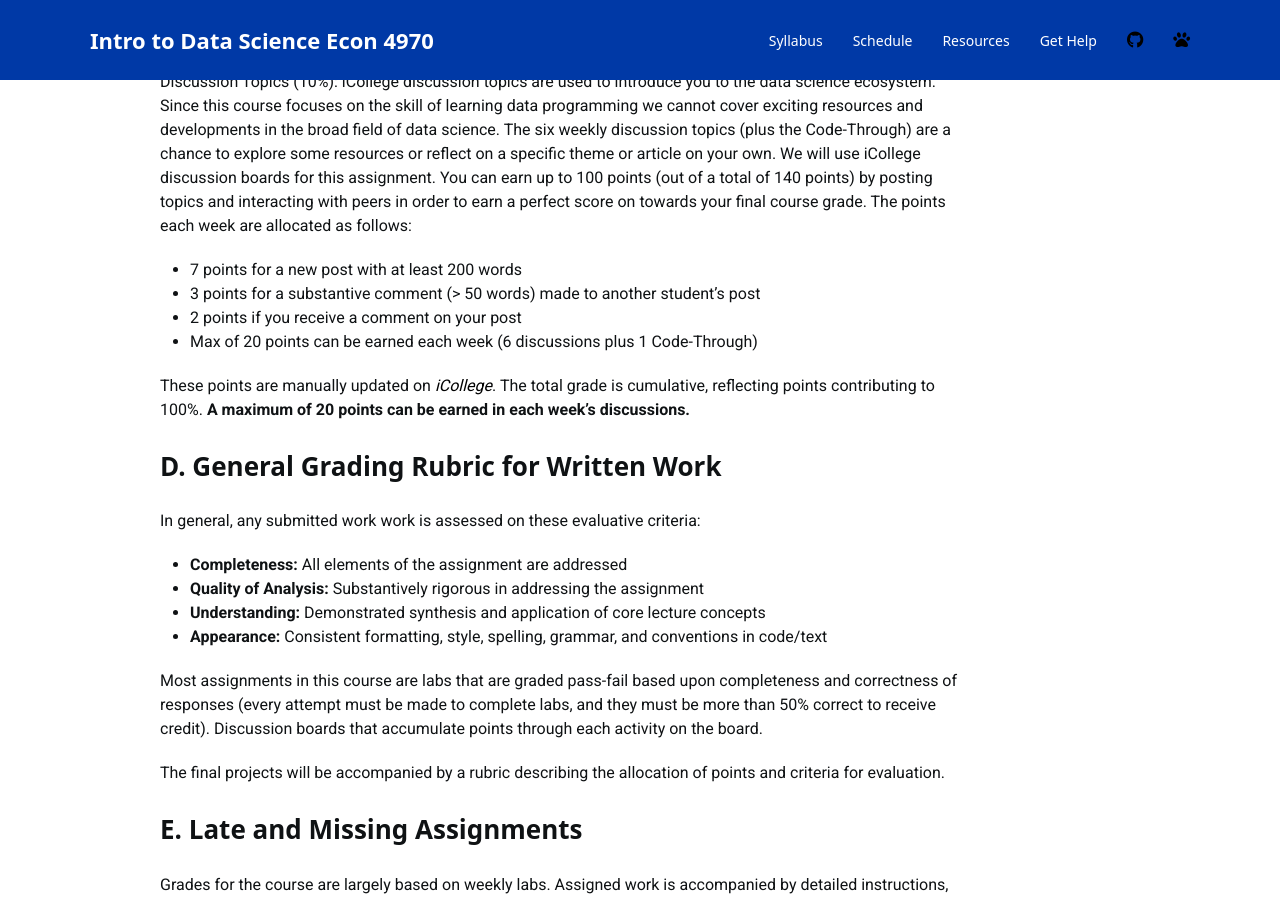
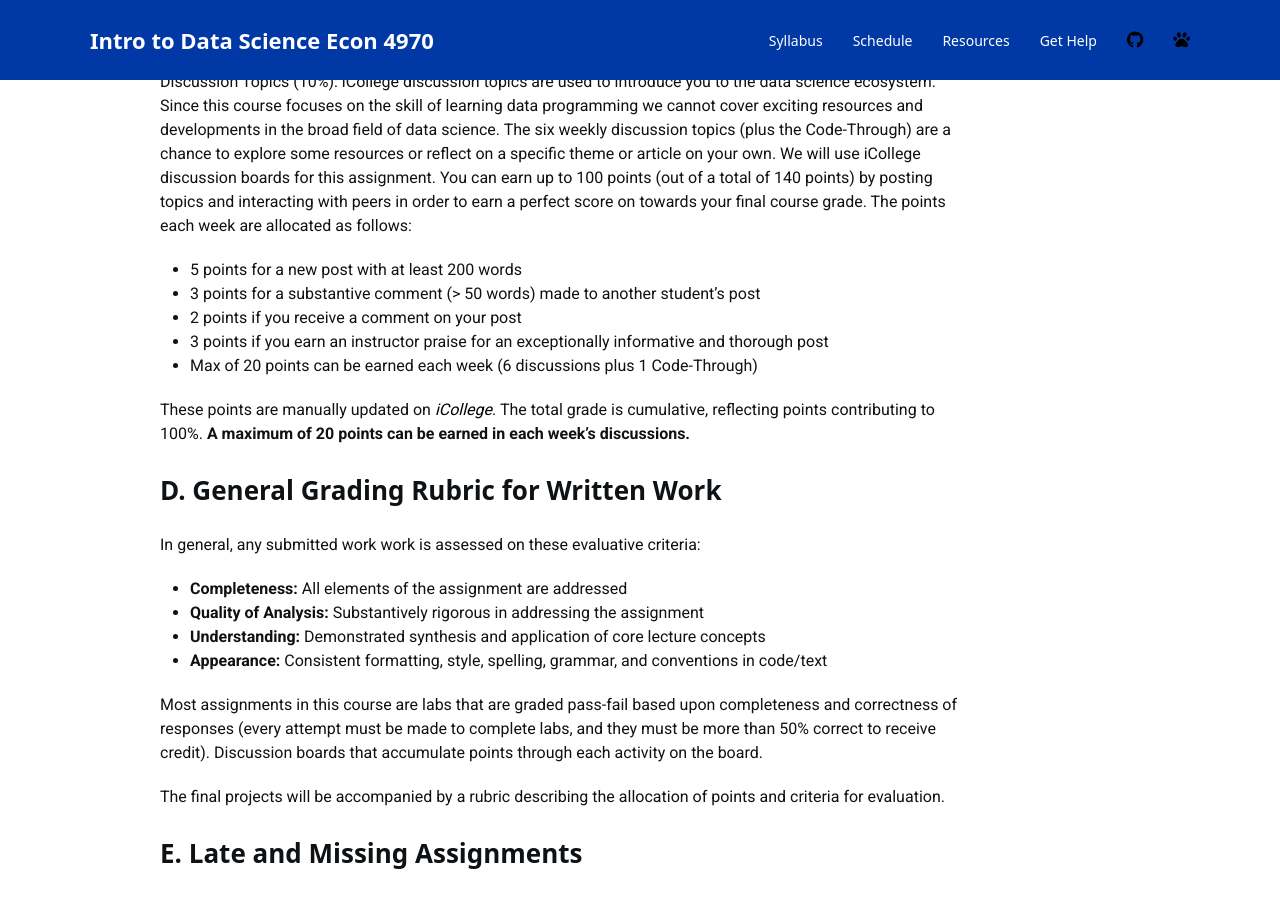
Before and after one commit to lalmada1/Intro-to-Data-Science-Econ-4970, a Jekyll site: the page built from index.md, in a window 1280 px wide and 900 px high, scrolled down 7080 px. Built offline with Jekyll 4.4.1, drawn with Linux system fonts in a browser that asks for light colours; nearby versions of some CDN libraries; a style sheet for code colours, icons or effects is not loaded.

Commit message:
Update index.md

```diff
--- a/index.md
+++ b/index.md
@@ -203,9 +203,10 @@ The following criteria, description, and corresponding points are used to evalua
 
 Discussion Topics (10%): iCollege discussion topics are used to introduce you to the data science ecosystem. Since this course focuses on the skill of learning data programming we cannot cover exciting resources and developments in the broad field of data science. The six weekly discussion topics (plus the Code-Through) are a chance to explore some resources or reflect on a specific theme or article on your own. We will use iCollege discussion boards for this assignment. You can earn up to 100 points (out of a total of 140 points) by posting topics and interacting with peers in order to earn a perfect score on towards your final course grade. The points each week are allocated as follows:
 
-  - 7 points for a new post with at least 200 words
+  - 5 points for a new post with at least 200 words
   - 3 points for a substantive comment (> 50 words) made to another student's post
   - 2 points if you receive a comment on your post
+  - 3 points if you earn an instructor praise for an exceptionally informative and thorough post
   - Max of 20 points can be earned each week (6 discussions plus 1 Code-Through)
 
 These points are manually updated on *iCollege*. The total grade is cumulative, reflecting points contributing to 100%. **A maximum of 20 points can be earned in each week's discussions.**
```
